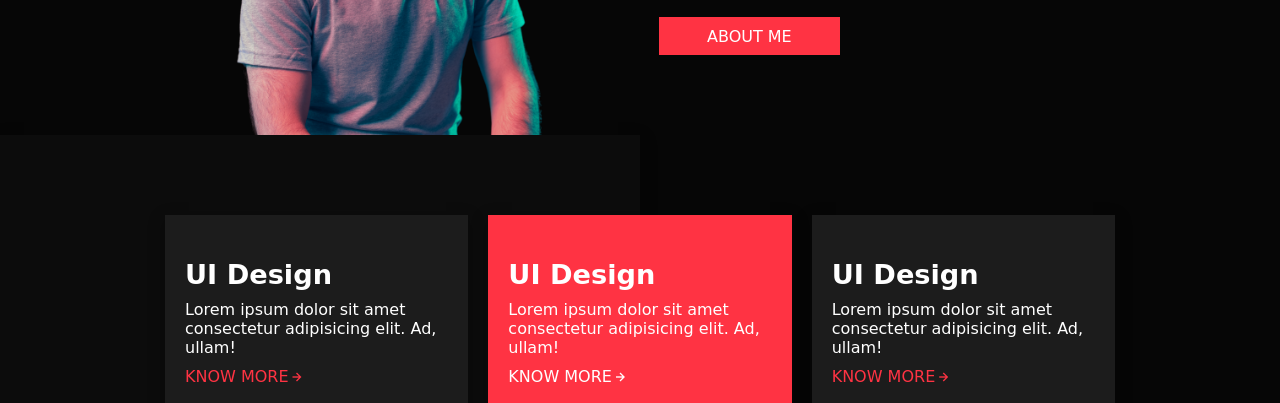
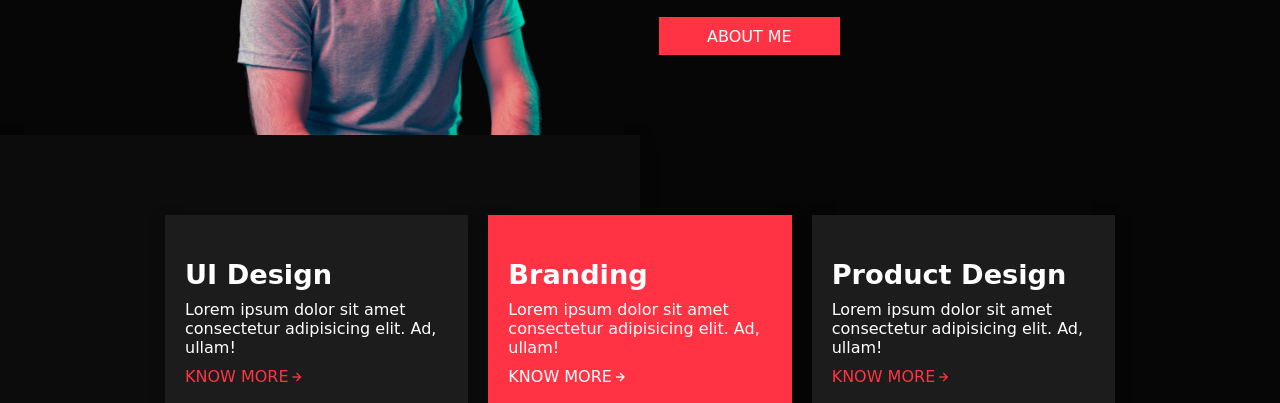
Before and after one commit to Abhishekjadhavv/FSJS-project-15, a plain HTML site: page index.html in a window 1280 px wide. Shown: the part 421-824 px from the top of the page. Drawn offline with nearby package versions, Linux system fonts and the light colour scheme; a web font is replaced by a local one.

Commit message:
Update index.html

```diff
--- a/index.html
+++ b/index.html
@@ -60,13 +60,13 @@
                 </div>
                 <div class="box active">
                     <div class="box-img"><img src="img/4.svg" alt=""></div>
-                    <h2>UI Design</h2>
+                    <h2>Branding</h2>
                     <p>Lorem ipsum dolor sit amet consectetur adipisicing elit. Ad, ullam!</p>
                     <a href="#" class="flex"><span>KNOW MORE</span><i class='bx bx-right-arrow-alt'></i></a>
                 </div>
                 <div class="box box-3">
                     <div class="box-img"><img src="img/5.svg" alt=""></div>
-                    <h2>UI Design</h2>
+                    <h2>Product Design</h2>
                     <p>Lorem ipsum dolor sit amet consectetur adipisicing elit. Ad, ullam!</p>
                     <a href="#" class="flex"><span>KNOW MORE</span><i class='bx bx-right-arrow-alt'></i></a>
                 </div>
```
